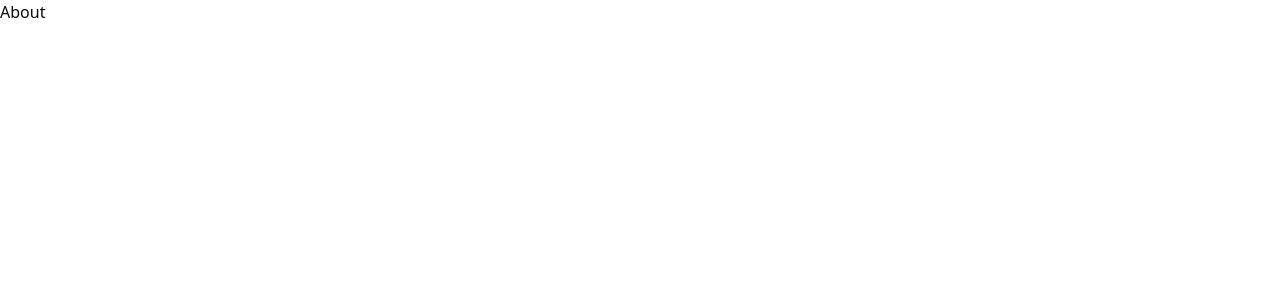
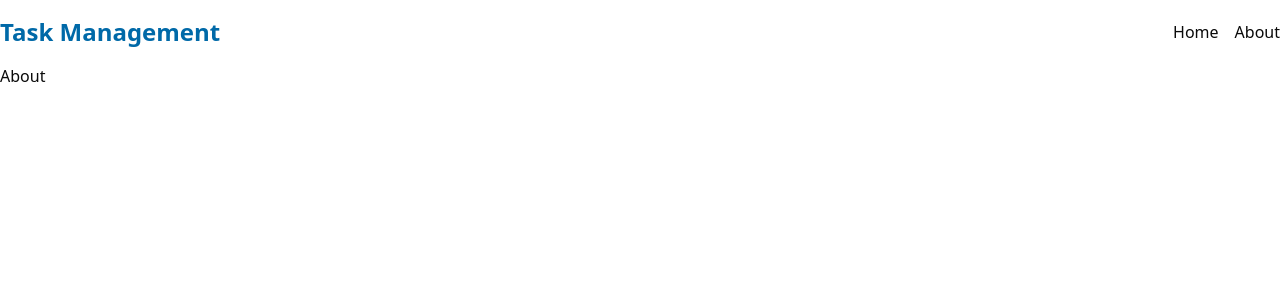
Before and after one commit to ADaneshS1/task-management, a React (Vite) app: page /about in a window 1280 px wide. Shown: the top 300 px of the page. Built offline with nearby package versions, Linux system fonts and the light colour scheme.

Commit message:
feat: layouts to main

```diff
--- a/src/main.tsx
+++ b/src/main.tsx
@@ -5,13 +5,16 @@ import App from "@/app";
 import About from "@/routes/about";
 
 import { BrowserRouter, Routes, Route } from "react-router";
+import { Layout } from "./layouts/layout";
 
 createRoot(document.getElementById("root")!).render(
   <StrictMode>
     <BrowserRouter>
       <Routes>
-        <Route path="/" element={<App />} />
-        <Route path="/about" element={<About />} />
+        <Route element={<Layout />}>
+          <Route path="/" element={<App />} />
+          <Route path="/about" element={<About />} />
+        </Route>
       </Routes>
     </BrowserRouter>
   </StrictMode>
```
